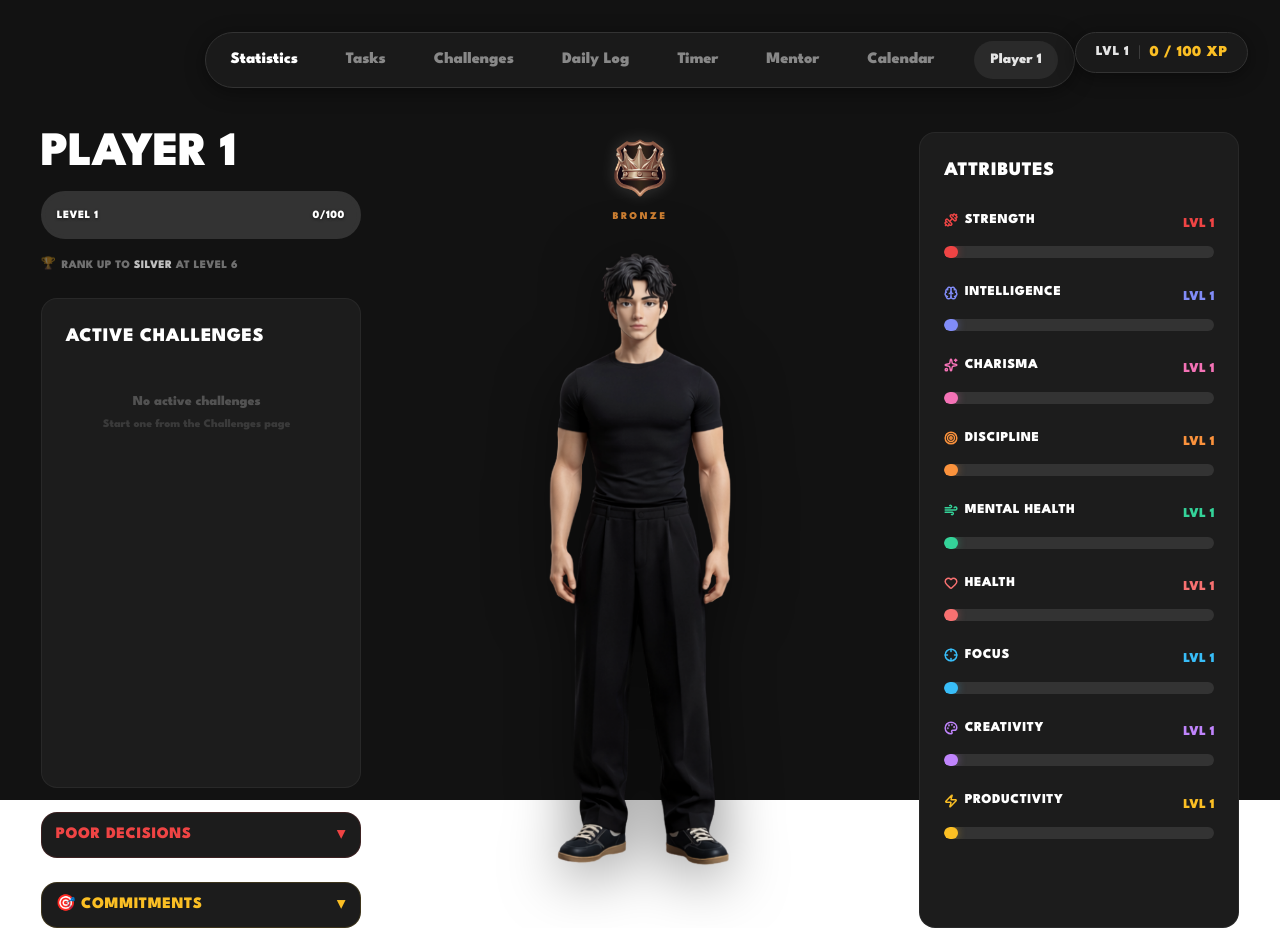
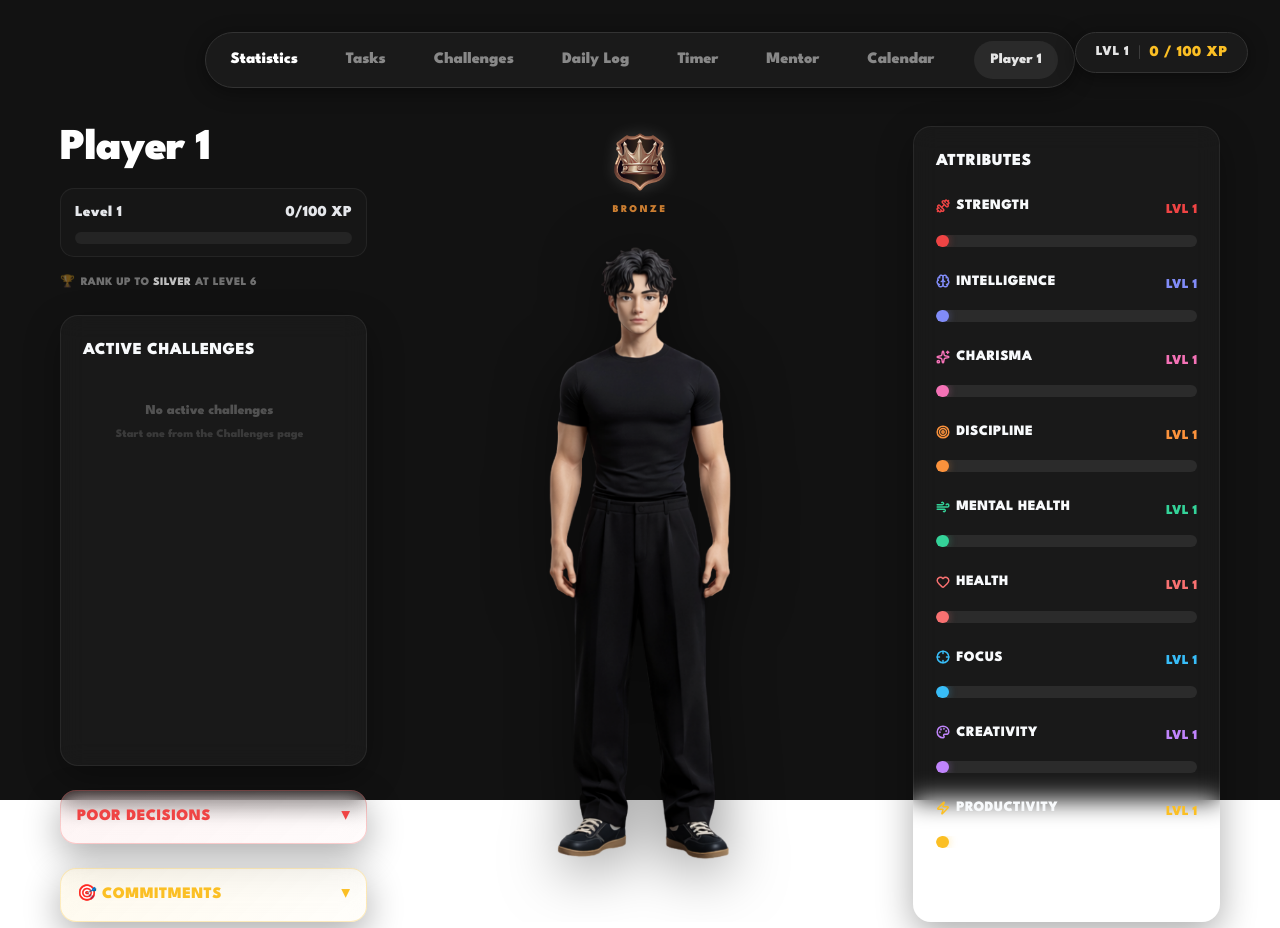
Before and after one commit to jaydenlee09/GameOfLife, a React (Vite) app: page / in a window 1280 px wide. Built offline with nearby package versions, Linux system fonts and the light colour scheme.

Commit message:
Refine player dashboard UI

```diff
--- a/src/components/PlayerDashboard.css
+++ b/src/components/PlayerDashboard.css
@@ -1,3 +1,5 @@
+@import url('https://fonts.googleapis.com/css2?family=Inter:wght@400;500;600;700;800&display=swap');
+
 :root {
   --primary-bg: #121212;   /* Main background - Dark Gray */
   --card-bg: #1c1c1c;      /* Card background - Slightly lighter gray */
@@ -9,17 +11,19 @@
 
 body {
   margin: 0;
-  /* font-family: 'Inter', system-ui, -apple-system, sans-serif; */
-  background-color: #121212;
+  font-family: 'Inter', system-ui, -apple-system, sans-serif;
+  background: radial-gradient(circle at 20% 20%, rgba(59, 130, 246, 0.12), transparent 22%),
+              radial-gradient(circle at 80% 10%, rgba(236, 72, 153, 0.12), transparent 20%),
+              linear-gradient(135deg, #0b0b0f 0%, #0f1117 40%, #0b0b0f 100%);
   color: var(--text-primary);
 }
 
 .player-dashboard {
   display: grid;
-  grid-template-columns: 320px 1fr 320px;
-  gap: 2rem;
+  grid-template-columns: clamp(260px, 24vw, 340px) minmax(460px, 1fr) clamp(260px, 24vw, 340px);
+  gap: clamp(1.25rem, 2vw, 2.4rem);
   min-height: 100vh;
-  padding: 2rem;
+  padding: clamp(1.25rem, 2vw, 2.5rem);
   box-sizing: border-box;
   max-width: 1800px;
   margin: 0 auto;
@@ -30,7 +34,6 @@ body {
   display: flex;
   flex-direction: column;
   gap: 1.5rem;
-  /* min-height: 0; REMOVE this so cards can expand if needed */
 }
 
 /* --- Left Column Styles --- */
@@ -43,99 +46,67 @@ body {
 }
 
 .profile-name {
-  font-size: 3rem;
-  font-weight: 800;
+  font-size: clamp(2.2rem, 4vw, 2.75rem);
+  font-weight: 700;
   margin: 0;
-  text-transform: uppercase;
-  letter-spacing: -0.5px;
-  line-height: 0.9;
+  text-transform: none;
+  letter-spacing: -0.75px;
+  line-height: 1.05;
   color: #ffffff;
 }
 
 .profile-name-input {
-  font-size: 2.5rem;
-  font-weight: 900;
+  font-size: clamp(2rem, 3.6vw, 2.4rem);
+  font-weight: 700;
   background: transparent;
   border: 1px solid #475569;
   color: white;
   width: 100%;
-  text-transform: uppercase;
+  text-transform: none;
 }
 
 /* Level Bar */
 .level-bar-container {
-  position: relative;
-  background: #333333;
-  height: 32px;
-  border-radius: 9999px;
-  padding: 4px; /* inner spacing */
-  overflow: hidden;
+  display: flex;
+  flex-direction: column;
+  gap: 0.5rem;
+  padding: 12px 14px;
+  background: rgba(255, 255, 255, 0.02);
+  border: 1px solid rgba(255, 255, 255, 0.06);
+  border-radius: 14px;
+  margin-top: 0.25rem;
+}
+
+.level-bar-top {
   display: flex;
   align-items: center;
   justify-content: space-between;
-  margin-top: 0.25rem;
-  border: 4px solid #333333; /* make it feel chunky */
+  gap: 0.75rem;
 }
 
-/* Text */
 .level-text-left, .level-text-right {
-  font-size: 0.8rem;
-  font-weight: 800;
-  z-index: 5;
-  color: #000;
-  text-transform: uppercase;
-}
-
-.level-text-left {
-  position: absolute;
-  left: 16px;
-}
-
-.level-text-right {
-  position: absolute;
-  right: 16px;
+  font-size: 0.95rem;
+  font-weight: 700;
+  letter-spacing: 0.2px;
+  color: #e5e7eb;
+  text-transform: none;
 }
 
 .level-progress-bar {
-  position: absolute;
-  top: 0;
-  left: 0;
+  position: relative;
   width: 100%;
-  height: 100%;
+  height: 12px;
+  background: rgba(255, 255, 255, 0.06);
+  border-radius: 9999px;
+  overflow: hidden;
 }
 
 .level-progress-fill {
   height: 100%;
   background: #d4d4d4;
-  transition: width 0.5s ease, box-shadow 0.5s ease;
-  box-shadow: 0 0 10px var(--glow-color, #d4d4d4), 0 0 24px var(--glow-color, #d4d4d4);
-}
-
-/* Handle text color contrast dynamically is hard with just CSS.
-   Let's just use mix-blend-mode or fixed colors.
-   If bar is empty, text on gray bg should be white.
-   If bar is full, text on white bg should be black.
-   Mix-blend-mode: difference specificically on white/black works well.
-*/
-.level-text-left, .level-text-right {
-  z-index: 2;
-  font-size: 0.7rem;
-  font-weight: 800;
-  letter-spacing: 0.5px;
-  text-transform: uppercase;
-  mix-blend-mode: normal;
-  color: white;
-  text-shadow: 0 1px 3px rgba(0, 0, 0, 0.6);
-}
-
-.level-text-left {
-  position: absolute;
-  left: 12px;
-}
-
-.level-text-right {
-  position: absolute;
-  right: 12px;
+  transition: width 0.45s ease, box-shadow 0.45s ease;
+  box-shadow: 0 6px 22px var(--glow-color, #d4d4d4aa);
+  border-radius: 9999px;
 }
 
 
@@ -163,34 +134,35 @@ body {
 
 /* Challenges Section */
 .dashboard-card {
-  background: none; /* Reset generic card */
-  border-radius: 0;
-  padding: 0;
+  position: relative;
+  background: rgba(28, 28, 28, 0.6);
+  border-radius: 18px;
+  padding: 20px;
   display: flex;
   flex-direction: column;
   flex: 1;
-  overflow: visible;
-  border: none;
+  border: 1px solid rgba(255, 255, 255, 0.08);
+  box-shadow: 0 12px 36px rgba(0, 0, 0, 0.32);
+  backdrop-filter: blur(12px);
 }
 
 .challenges-section {
-  background: #1c1c1c; /* Specific card bg */
-  border-radius: 16px;
-  padding: 24px;
-  border: 1px solid rgba(255, 255, 255, 0.05);
+  background: rgba(255, 255, 255, 0.03);
+  border-radius: 18px;
+  padding: 22px;
+  border: 1px solid rgba(255, 255, 255, 0.07);
   flex: 1;
-  overflow: visible;
   display: flex;
   flex-direction: column;
 }
 
 .section-title {
-  margin: 0 0 1.5rem 0;
-  font-size: 1.2rem;
-  font-weight: 900;
-  color: #fff;
-  letter-spacing: 0.5px;
-  text-transform: uppercase;
+  margin: 0 0 1.35rem 0;
+  font-size: 1.05rem;
+  font-weight: 700;
+  color: #f8fafc;
+  letter-spacing: 0.35px;
+  text-transform: none;
 }
 
 .challenges-list {
@@ -212,16 +184,19 @@ body {
 .challenge-item {
   display: flex;
   justify-content: space-between;
-  align-items: center;
-  background: #262626;
-  border-radius: 12px;
+  align-items: flex-start;
+  background: rgba(255, 255, 255, 0.03);
+  border-radius: 14px;
   padding: 14px 16px;
-  border: 1px solid rgba(255, 255, 255, 0.05);
-  transition: all 0.2s;
+  border: 1px solid rgba(255, 255, 255, 0.06);
+  transition: transform 0.2s ease, border-color 0.2s ease, box-shadow 0.2s ease;
+  box-shadow: inset 0 1px 0 rgba(255, 255, 255, 0.04);
 }
 
 .challenge-item:hover {
-  background: #2e2e2e;
+  transform: translateY(-2px);
+  border-color: rgba(255, 255, 255, 0.14);
+  box-shadow: 0 10px 30px rgba(0, 0, 0, 0.25);
 }
 
 .challenge-item--completed {
@@ -254,22 +229,22 @@ body {
 }
 
 .challenge-category {
-  font-size: 0.65rem;
-  font-weight: 900;
-  letter-spacing: 0.8px;
+  font-size: 0.7rem;
+  font-weight: 700;
+  letter-spacing: 0.6px;
   text-transform: uppercase;
 }
 
 .challenge-title {
-  font-size: 0.9rem;
-  font-weight: 800;
+  font-size: 0.98rem;
+  font-weight: 700;
   color: white;
-  line-height: 1.3;
+  line-height: 1.4;
 }
 
 .challenge-xp {
-  font-size: 0.75rem;
-  font-weight: 900;
+  font-size: 0.78rem;
+  font-weight: 700;
   color: var(--accent-color);
 }
 
@@ -289,63 +264,66 @@ body {
 }
 
 .challenge-time-left {
-  font-size: 0.6rem;
-  font-weight: 700;
-  color: #737373;
-  letter-spacing: 0.5px;
+  font-size: 0.65rem;
+  font-weight: 600;
+  color: #94a3b8;
+  letter-spacing: 0.3px;
   white-space: nowrap;
 }
 
 .challenge-start-btn {
-  background: transparent;
+  background: rgba(255, 255, 255, 0.02);
   border: 1.5px solid #525252;
-  color: #a3a3a3;
+  color: #cbd5e1;
   font-size: 0.65rem;
-  font-weight: 900;
-  letter-spacing: 0.8px;
+  font-weight: 700;
+  letter-spacing: 0.6px;
   padding: 6px 10px;
   border-radius: 8px;
   cursor: pointer;
-  transition: all 0.2s;
+  transition: all 0.2s ease;
   white-space: nowrap;
 }
 
 .challenge-start-btn:hover {
   border-color: #a3a3a3;
   color: #fff;
-  background: rgba(255,255,255,0.05);
+  background: rgba(255, 255, 255, 0.06);
+  transform: translateY(-1px);
 }
 
 .challenge-complete-btn {
-  background: transparent;
-  border: 1.5px solid #4ade80;
+  background: rgba(74, 222, 128, 0.08);
+  border: 1.5px solid rgba(74, 222, 128, 0.6);
   color: #4ade80;
-  font-size: 0.65rem;
-  font-weight: 900;
-  letter-spacing: 0.8px;
-  padding: 6px 10px;
-  border-radius: 8px;
+  font-size: 0.68rem;
+  font-weight: 700;
+  letter-spacing: 0.7px;
+  padding: 7px 12px;
+  border-radius: 10px;
   cursor: pointer;
-  transition: all 0.2s;
+  transition: all 0.2s ease;
   white-space: nowrap;
 }
 
 .challenge-complete-btn:hover {
-  background: rgba(74, 222, 128, 0.1);
+  background: rgba(74, 222, 128, 0.16);
+  transform: translateY(-1px);
+  box-shadow: 0 8px 24px rgba(74, 222, 128, 0.25);
 }
 
 .challenge-done-badge {
   width: 28px;
   height: 28px;
   border-radius: 50%;
-  background: rgba(74, 222, 128, 0.15);
-  border: 1.5px solid #4ade80;
+  background: rgba(74, 222, 128, 0.12);
+  border: 1.5px solid rgba(74, 222, 128, 0.7);
   color: #4ade80;
   display: flex;
   align-items: center;
   justify-content: center;
   font-size: 0.85rem;
-  font-weight: 900;
+  font-weight: 800;
 }
 
 .empty-challenges {
@@ -366,10 +344,10 @@ body {
 
 /* Poor Decisions Section */
 .poor-decisions-section {
-  background: #1c1c1c;
+  background: linear-gradient(135deg, rgba(239, 68, 68, 0.06), rgba(239, 68, 68, 0.02));
   border-radius: 16px;
-  padding: 10px 14px;
-  border: 1px solid rgba(239, 68, 68, 0.15);
+  padding: 14px 16px;
+  border: 1px solid rgba(239, 68, 68, 0.25);
   flex: 0 0 auto;
 }
 
@@ -546,10 +524,10 @@ body {
 }
 
 .attributes-section {
-  background: #1c1c1c;
-  border-radius: 16px;
-  padding: 24px;
-  border: 1px solid rgba(255, 255, 255, 0.05);
+  background: rgba(255, 255, 255, 0.03);
+  border-radius: 18px;
+  padding: 22px;
+  border: 1px solid rgba(255, 255, 255, 0.07);
   overflow-y: auto;
   flex: 1;
 }
@@ -573,11 +551,11 @@ body {
 }
 
 .attribute-name {
-  font-size: 0.85rem;
-  font-weight: 900;
-  text-transform: uppercase;
-  color: #fff;
-  letter-spacing: 0.5px;
+  font-size: 0.9rem;
+  font-weight: 700;
+  text-transform: none;
+  color: #f8fafc;
+  letter-spacing: 0.3px;
   display: flex;
   align-items: center;
   gap: 0.4rem;
@@ -585,32 +563,33 @@ body {
 
 .attribute-level {
   font-size: 0.85rem;
-  font-weight: 900;
-  color: #fff;
-  text-transform: uppercase;
+  font-weight: 700;
+  color: #cbd5e1;
+  text-transform: none;
 }
 
 .attribute-bar-container {
   height: 12px;
-  background: #333;
+  background: rgba(255, 255, 255, 0.08);
   border-radius: 9999px;
   overflow: hidden;
-  margin-top: 4px;
+  margin-top: 6px;
 }
 
 .attribute-bar-fill {
   background: #e5e5e5; /* White/Light Gray */
   height: 100%;
   border-radius: 9999px;
-  transition: width 0.3s ease;
+  transition: width 0.35s ease;
+  box-shadow: 0 6px 18px rgba(0, 0, 0, 0.2);
 }
 
 /* Commitment Archive Section */
 .commitment-archive-section {
-  background: #1c1c1c;
+  background: linear-gradient(135deg, rgba(251, 191, 36, 0.08), rgba(251, 191, 36, 0.02));
   border-radius: 16px;
-  padding: 10px 14px;
-  border: 1px solid rgba(251, 191, 36, 0.15);
+  padding: 14px 16px;
+  border: 1px solid rgba(251, 191, 36, 0.28);
   flex: 0 0 auto;
 }
 
@@ -891,13 +870,9 @@ body {
 /* Responsive */
 @media (max-width: 1200px) {
   .player-dashboard {
-    grid-template-columns: 280px 1fr 280px;
-    padding: 1rem;
-    gap: 1rem;
-  }
-
-  .profile-name {
-    font-size: 2.5rem;
+    grid-template-columns: repeat(auto-fit, minmax(320px, 1fr));
+    padding: 1.25rem;
+    gap: 1.25rem;
   }
 }
 
--- a/src/components/PlayerDashboard.jsx
+++ b/src/components/PlayerDashboard.jsx
@@ -132,7 +132,10 @@ const PlayerDashboard = ({ user, onUpdateName, challenges = [], onChallengeStart
             )}
 
             <div className="level-bar-container">
-                        <span className="level-text-left">LEVEL {user.level}</span>
+              <div className="level-bar-top">
+                <span className="level-text-left">Level {user.level}</span>
+                <span className="level-text-right">{user.xp}/{xpCap} XP</span>
+              </div>
               <div className="level-progress-bar">
                 <div
                   className="level-progress-fill"
@@ -143,7 +146,6 @@ const PlayerDashboard = ({ user, onUpdateName, challenges = [], onChallengeStart
                   }}
                 ></div>
               </div>
-                        <span className="level-text-right">{user.xp}/{xpCap}</span>
             </div>
             {nextRank && (
               <p className="next-rank-hint">
```
Lines whose indentation alone changed are shown as unchanged.
